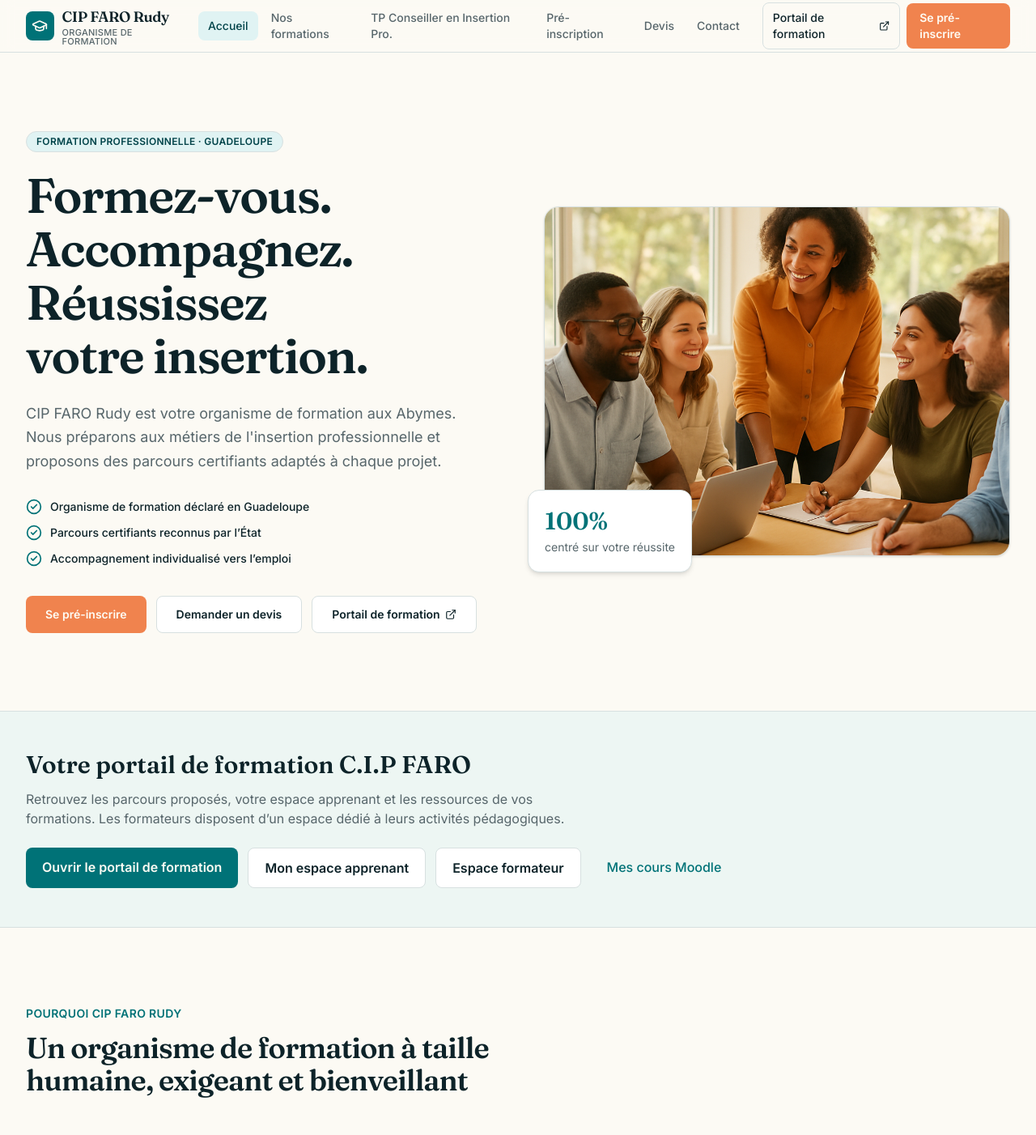
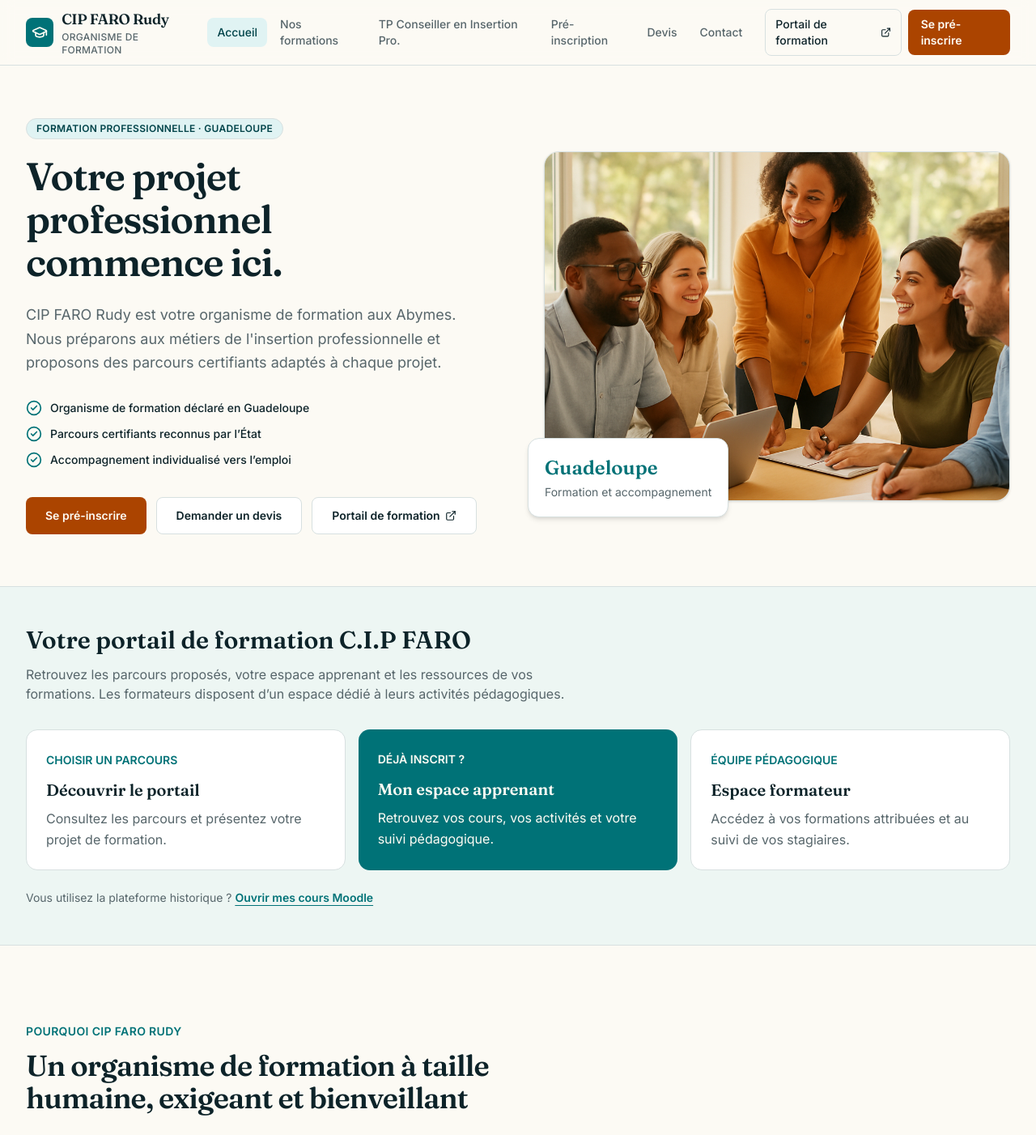
Before and after one commit to farorudy/cipfaro-site, a Next.js app: page / in a window 1280 px wide. Shown: the top 1402 px of the page at 81% size. Built offline with nearby package versions, Linux system fonts and the light colour scheme.

Commit message:
Improve homepage clarity, portal access cards, responsive navigation and accessibility

```diff
--- a/app/globals.css
+++ b/app/globals.css
@@ -63,7 +63,7 @@
   --secondary-foreground: oklch(0.35 0.06 205);
   --muted: oklch(0.95 0.01 100);
   --muted-foreground: oklch(0.5 0.02 220);
-  --accent: oklch(0.72 0.15 45);
+  --accent: oklch(0.52 0.15 45);
   --accent-foreground: oklch(0.99 0.01 95);
   --destructive: oklch(0.577 0.245 27.325);
   --border: oklch(0.9 0.01 200);
@@ -168,3 +168,11 @@
     @apply font-sans;
   }
 }
+
+@layer base {
+  :focus-visible { outline: 3px solid var(--primary); outline-offset: 4px; }
+  html { scroll-padding-top: 6rem; }
+  @media (prefers-reduced-motion: reduce) {
+    *, *::before, *::after { scroll-behavior: auto !important; transition-duration: 0.01ms !important; animation-duration: 0.01ms !important; }
+  }
+}
--- a/app/page.tsx
+++ b/app/page.tsx
@@ -23,12 +23,24 @@ export default function Page() {
             Retrouvez les parcours proposés, votre espace apprenant et les ressources de vos formations.
             Les formateurs disposent d’un espace dédié à leurs activités pédagogiques.
           </p>
-          <div className="mt-6 flex flex-wrap gap-3">
-            <a href={site.portal} className="rounded-md bg-primary px-5 py-3 font-semibold text-primary-foreground hover:opacity-90">Ouvrir le portail de formation</a>
-            <a href={`${site.portal}espace`} className="rounded-md border border-border bg-card px-5 py-3 font-semibold hover:bg-muted">Mon espace apprenant</a>
-            <a href={`${site.portal}formateurs`} className="rounded-md border border-border bg-card px-5 py-3 font-semibold hover:bg-muted">Espace formateur</a>
-            <a href={site.moodle} target="_blank" rel="noopener noreferrer" className="rounded-md px-5 py-3 font-medium text-primary hover:underline">Mes cours Moodle</a>
+          <div className="mt-8 grid gap-4 md:grid-cols-3">
+            <a href={site.portal} className="rounded-xl border border-border bg-card p-6 transition-colors hover:border-primary">
+              <span className="text-sm font-semibold text-primary">CHOISIR UN PARCOURS</span>
+              <h3 className="mt-3 font-heading text-xl font-semibold">Découvrir le portail</h3>
+              <p className="mt-2 leading-relaxed text-muted-foreground">Consultez les parcours et présentez votre projet de formation.</p>
+            </a>
+            <a href={`${site.portal}espace`} className="rounded-xl bg-primary p-6 text-primary-foreground transition-opacity hover:opacity-95">
+              <span className="text-sm font-semibold">DÉJÀ INSCRIT ?</span>
+              <h3 className="mt-3 font-heading text-xl font-semibold">Mon espace apprenant</h3>
+              <p className="mt-2 leading-relaxed">Retrouvez vos cours, vos activités et votre suivi pédagogique.</p>
+            </a>
+            <a href={`${site.portal}formateurs`} className="rounded-xl border border-border bg-card p-6 transition-colors hover:border-primary">
+              <span className="text-sm font-semibold text-primary">ÉQUIPE PÉDAGOGIQUE</span>
+              <h3 className="mt-3 font-heading text-xl font-semibold">Espace formateur</h3>
+              <p className="mt-2 leading-relaxed text-muted-foreground">Accédez à vos formations attribuées et au suivi de vos stagiaires.</p>
+            </a>
           </div>
+          <p className="mt-6 text-sm text-muted-foreground">Vous utilisez la plateforme historique ? <a href={site.moodle} target="_blank" rel="noopener noreferrer" className="font-semibold text-primary underline underline-offset-4">Ouvrir mes cours Moodle</a></p>
         </div>
       </section>
       <HomeWhy />
--- a/components/home-hero.tsx
+++ b/components/home-hero.tsx
@@ -12,13 +12,13 @@ const points = [
 export function HomeHero() {
   return (
     <section className="relative overflow-hidden">
-      <div className="mx-auto grid max-w-7xl items-center gap-12 px-4 py-16 sm:px-6 lg:grid-cols-2 lg:gap-16 lg:px-8 lg:py-24">
+      <div className="mx-auto grid max-w-7xl items-center gap-12 px-4 py-16 sm:px-6 lg:grid-cols-2 lg:gap-16 lg:px-8 lg:py-16">
         <div>
           <span className="inline-flex items-center rounded-full border border-border bg-secondary px-3 py-1 text-xs font-semibold uppercase tracking-wide text-secondary-foreground">
             Formation professionnelle · Guadeloupe
           </span>
-          <h1 className="mt-5 text-balance font-heading text-4xl font-semibold leading-[1.1] tracking-tight text-foreground sm:text-5xl lg:text-6xl">
-            Formez-vous. Accompagnez. Réussissez votre insertion.
+          <h1 className="mt-5 text-balance font-heading text-4xl font-semibold leading-[1.1] tracking-tight text-foreground sm:text-5xl lg:text-5xl">
+            Votre projet professionnel commence ici.
           </h1>
           <p className="mt-6 max-w-xl text-pretty text-lg leading-relaxed text-muted-foreground">
             CIP FARO Rudy est votre organisme de formation aux Abymes. Nous
@@ -35,7 +35,7 @@ export function HomeHero() {
             ))}
           </ul>
 
-          <div className="mt-9 flex flex-col gap-3 sm:flex-row">
+          <div className="mt-9 flex flex-col gap-3 sm:flex-row sm:flex-wrap">
             <Link
               href="/pre-inscription"
               className="inline-flex items-center justify-center rounded-md bg-accent px-6 py-3 text-sm font-semibold text-accent-foreground transition-opacity hover:opacity-90"
@@ -72,9 +72,9 @@ export function HomeHero() {
             />
           </div>
           <div className="absolute -bottom-5 -left-5 hidden rounded-xl border border-border bg-card p-5 shadow-md sm:block">
-            <p className="font-heading text-3xl font-semibold text-primary">100%</p>
+            <p className="font-heading text-2xl font-semibold text-primary">Guadeloupe</p>
             <p className="mt-1 text-sm text-muted-foreground">
-              centré sur votre réussite
+              Formation et accompagnement
             </p>
           </div>
         </div>
--- a/components/site-header.tsx
+++ b/components/site-header.tsx
@@ -13,7 +13,7 @@ export function SiteHeader() {
 
   return (
     <header className="sticky top-0 z-50 border-b border-border bg-background/90 backdrop-blur supports-[backdrop-filter]:bg-background/75">
-      <div className="mx-auto flex h-16 max-w-7xl items-center justify-between gap-4 px-4 sm:px-6 lg:px-8">
+      <div className="mx-auto flex min-h-20 max-w-7xl items-center justify-between gap-4 px-4 sm:px-6 lg:px-8">
         <Link href="/" className="flex items-center gap-2.5" aria-label={`${site.name} — accueil`}>
           <span className="flex size-9 items-center justify-center rounded-md bg-primary text-primary-foreground">
             <GraduationCap className="size-5" aria-hidden="true" />
@@ -22,13 +22,13 @@ export function SiteHeader() {
             <span className="font-heading text-lg font-semibold tracking-tight text-foreground">
               CIP FARO Rudy
             </span>
-            <span className="text-[11px] font-medium uppercase tracking-wide text-muted-foreground">
+            <span className="text-xs font-medium uppercase tracking-wide text-muted-foreground">
               Organisme de formation
             </span>
           </span>
         </Link>
 
-        <nav className="hidden items-center gap-1 lg:flex" aria-label="Navigation principale">
+        <nav className="hidden items-center gap-1 xl:flex" aria-label="Navigation principale">
           {nav.map((item) => {
             const active =
               item.href === '/' ? pathname === '/' : pathname.startsWith(item.href)
@@ -49,7 +49,7 @@ export function SiteHeader() {
           })}
         </nav>
 
-        <div className="hidden items-center gap-2 lg:flex">
+        <div className="hidden items-center gap-2 xl:flex">
           <a
             href={site.portal}
             target="_blank"
@@ -69,9 +69,10 @@ export function SiteHeader() {
 
         <button
           type="button"
-          className="inline-flex size-10 items-center justify-center rounded-md text-foreground lg:hidden"
+          className="inline-flex size-10 items-center justify-center rounded-md text-foreground xl:hidden"
           onClick={() => setOpen((v) => !v)}
           aria-expanded={open}
+          aria-controls="mobile-navigation"
           aria-label={open ? 'Fermer le menu' : 'Ouvrir le menu'}
         >
           {open ? <X className="size-6" /> : <Menu className="size-6" />}
@@ -79,7 +80,7 @@ export function SiteHeader() {
       </div>
 
       {open && (
-        <div className="border-t border-border bg-background lg:hidden">
+        <div id="mobile-navigation" className="border-t border-border bg-background xl:hidden">
           <nav className="mx-auto flex max-w-7xl flex-col gap-1 px-4 py-4 sm:px-6" aria-label="Navigation mobile">
             {nav.map((item) => {
               const active =
```
